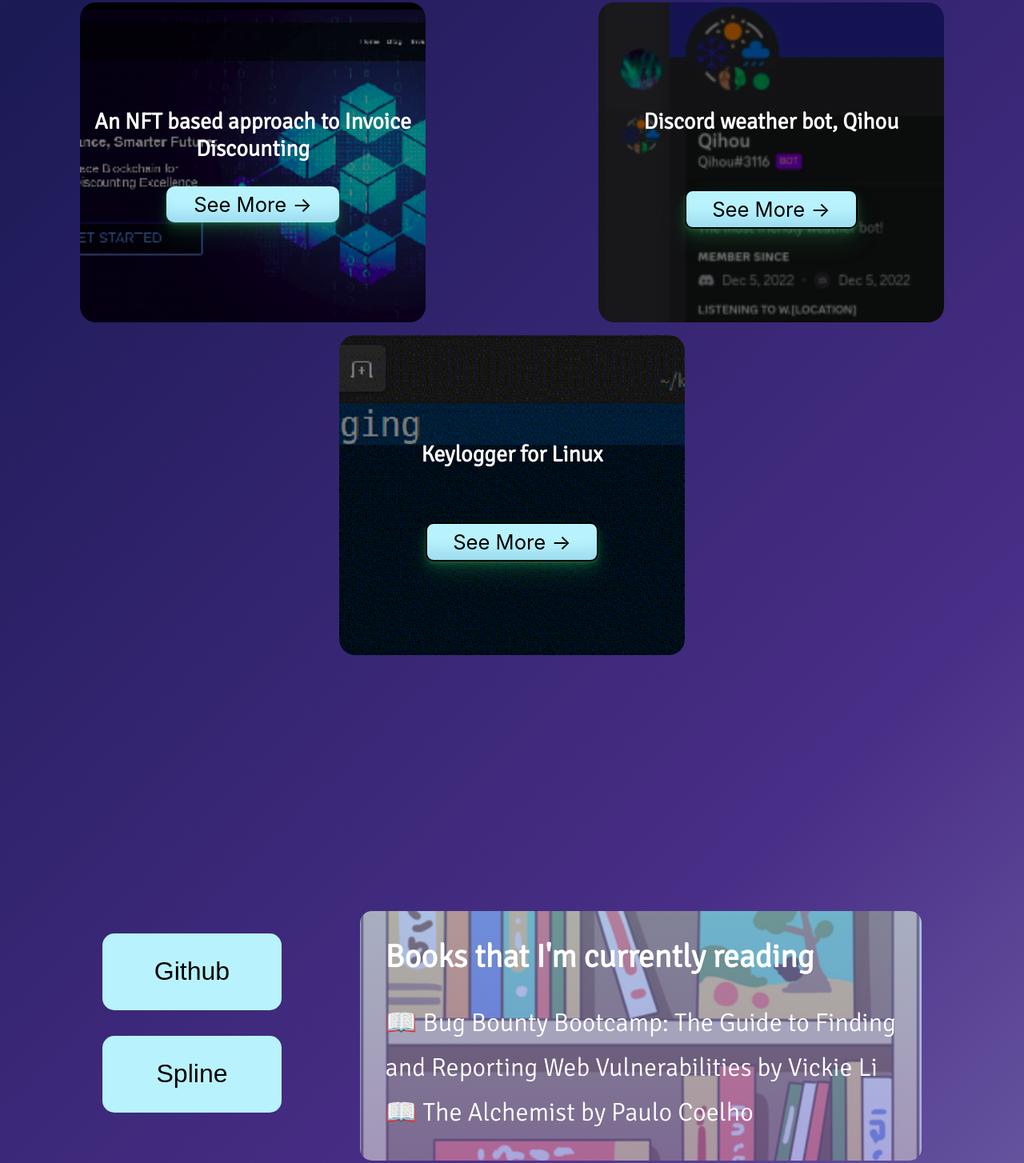
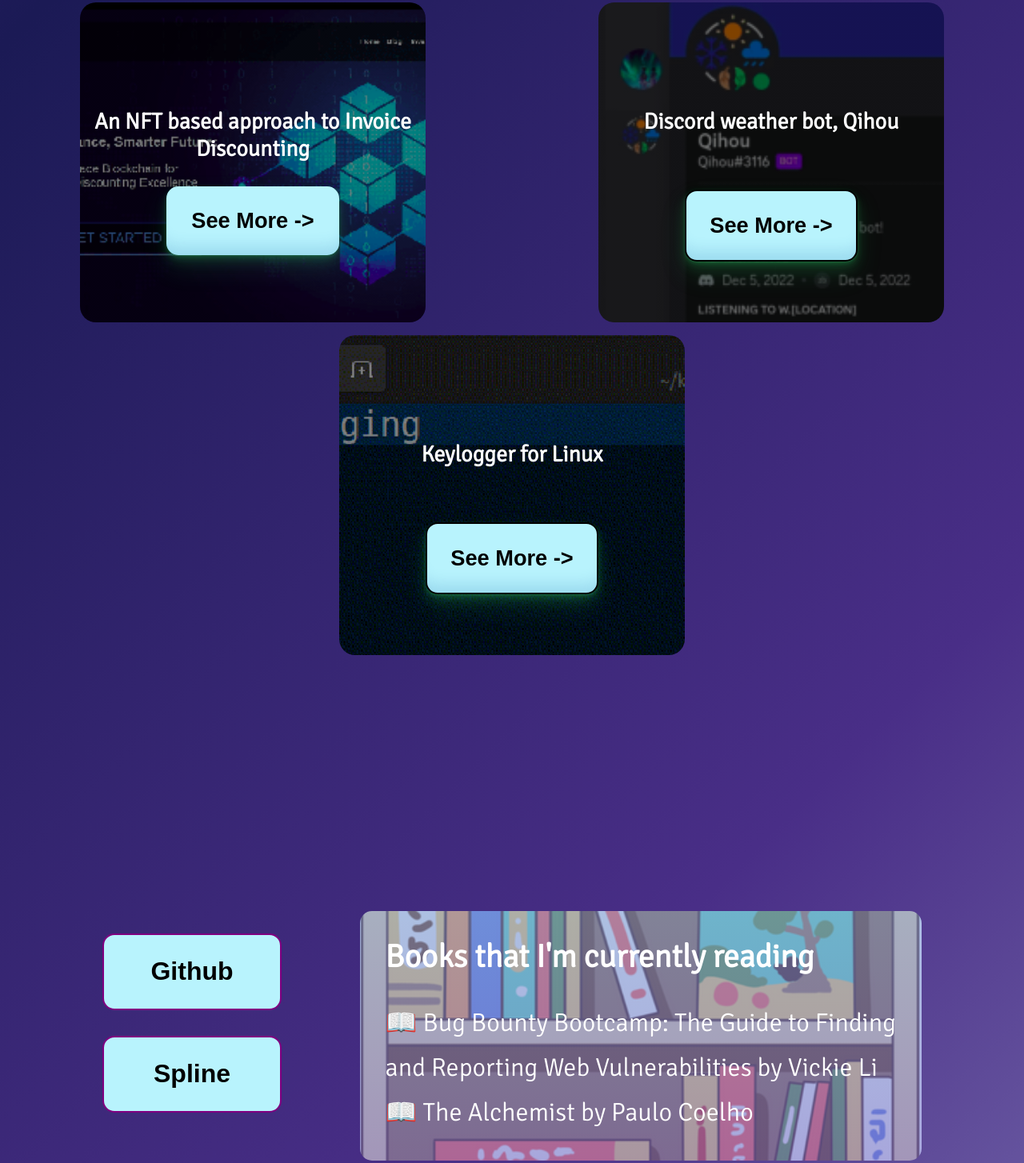
Before and after one commit to hariairah/personal-website, a plain HTML site: page index.html in a window 1280 px wide. Shown: the part 2349-3803 px from the top of the page at 80% size. Drawn offline with Linux system fonts and the light colour scheme.

Commit message:
changed buttons css

```diff
--- a/styles.css
+++ b/styles.css
@@ -550,23 +550,23 @@ a:hover{
 }
 
 .p1-button {
-    padding-top: 2em;
+    padding-top: 1em;
+    padding-bottom: 1em;
+    font-weight: 600;
     margin-left: 25%;
     margin-right: 25%;
     width: 50%;
     background-color: #B8F3FD;
-    border-radius: 10px;
+    border-radius: 15px;
     box-shadow: rgba(44, 125, 187, 0.2) 0 -25px 18px -14px inset,rgba(44, 187, 99, .15) 0 1px 2px,rgba(44, 187, 99, .15) 0 2px 4px,rgba(44, 187, 99, .15) 0 4px 8px,rgba(44, 187, 99, .15) 0 8px 16px,rgba(44, 187, 99, .15) 0 16px 32px;
     color: black;
     cursor: pointer;
     display: inline-block;
-    font-family: CerebriSans-Regular,-apple-system,system-ui,Roboto,sans-serif;
-    padding: 7px 20px;
     text-align: center;
     text-decoration: none;
     transition: all 250ms;
     border: 0;
-    font-size: 1.6em;
+    font-size: 1.7em;
     user-select: none;
     -webkit-user-select: none;
     touch-action: manipulation;
@@ -576,24 +576,24 @@ a:hover{
   }
 
   .p2-button {
-    padding-top: 2em;
+    padding-top: 1em;
+    padding-bottom: 1em;
+    font-weight: 600;
     margin-left: 25%;
     margin-right: 25%;
     width: 50%;
     background-color: #B8F3FD;
-    border-radius: 10px;
+    border-radius: 15px;
     border-style: solid;
     border-color: linear-gradient(#40A2E3,#211C6A);
     box-shadow: rgba(44, 125, 187, 0.2) 0 -25px 18px -14px inset,rgba(44, 187, 99, .15) 0 1px 2px,rgba(44, 187, 99, .15) 0 2px 4px,rgba(44, 187, 99, .15) 0 4px 8px,rgba(44, 187, 99, .15) 0 8px 16px,rgba(44, 187, 99, .15) 0 16px 32px;
     color: black;
     cursor: pointer;
     display: inline-block;
-    font-family: CerebriSans-Regular,-apple-system,system-ui,Roboto,sans-serif;
-    padding: 7px 20px;
     text-align: center;
     text-decoration: none;
     transition: all 250ms;
-    font-size: 1.6em;
+    font-size: 1.7em;
     user-select: none;
     -webkit-user-select: none;
     touch-action: manipulation;
@@ -688,10 +688,12 @@ a:hover{
     border-radius: 15px;
     margin-bottom: 1em;
     color: black;
+    border: 2px solid purple;
 }
 
 .icon-button-gi > a{
     color: black;
+    font-weight: 600;
 }
 
 .icon-button-1{
@@ -702,14 +704,15 @@ a:hover{
     width: 7em;
     height: 3em;
     font-size: 2em;
-    border: none;
     border-radius: 15px;
     margin-bottom: 1em;
+    border: 2px solid purple;
 }
 
 .icon-button-1 > a{
-    color: black !important;
+    color: black;
     text-decoration: none;
+    font-weight: 600;
 }
 
 .fa{
```
